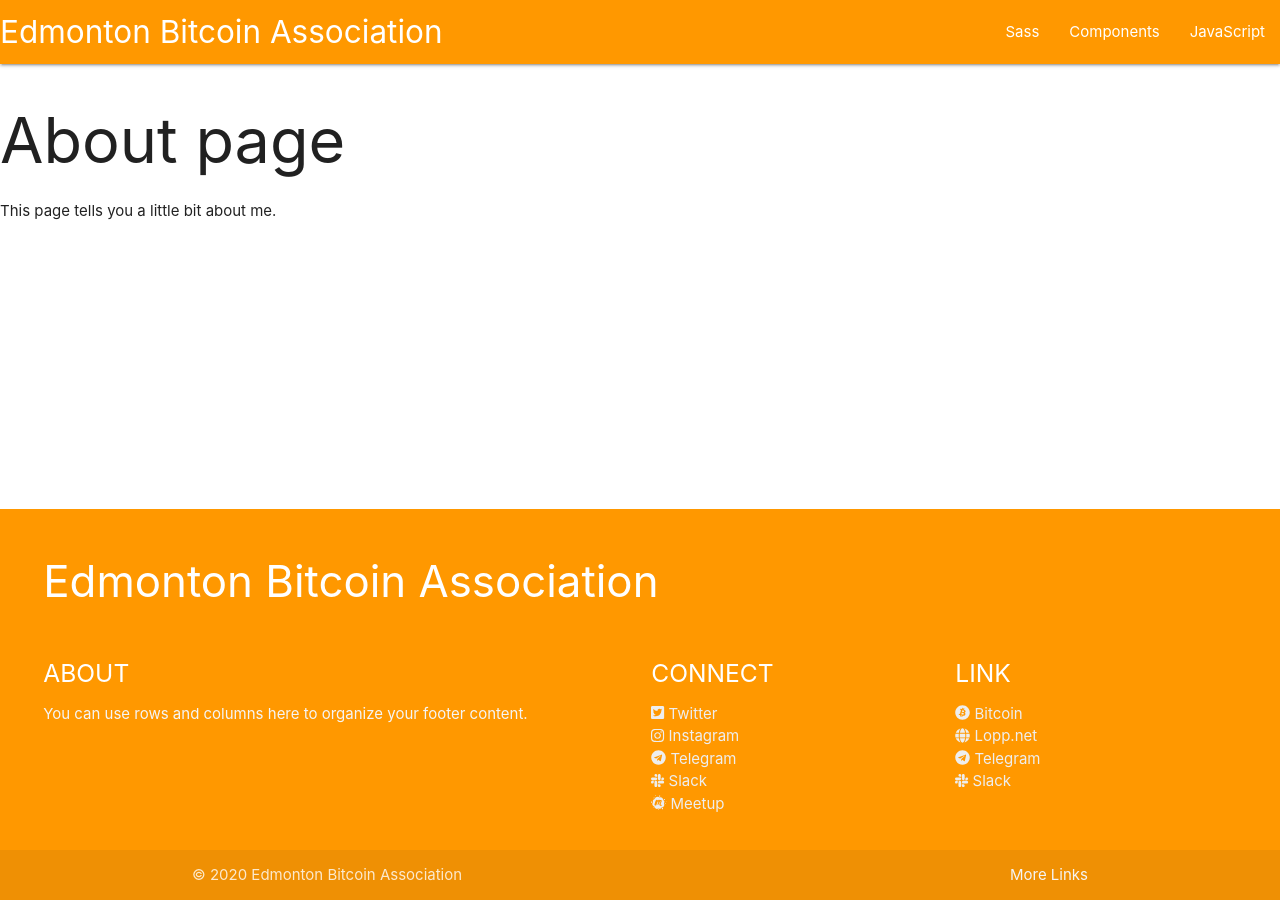
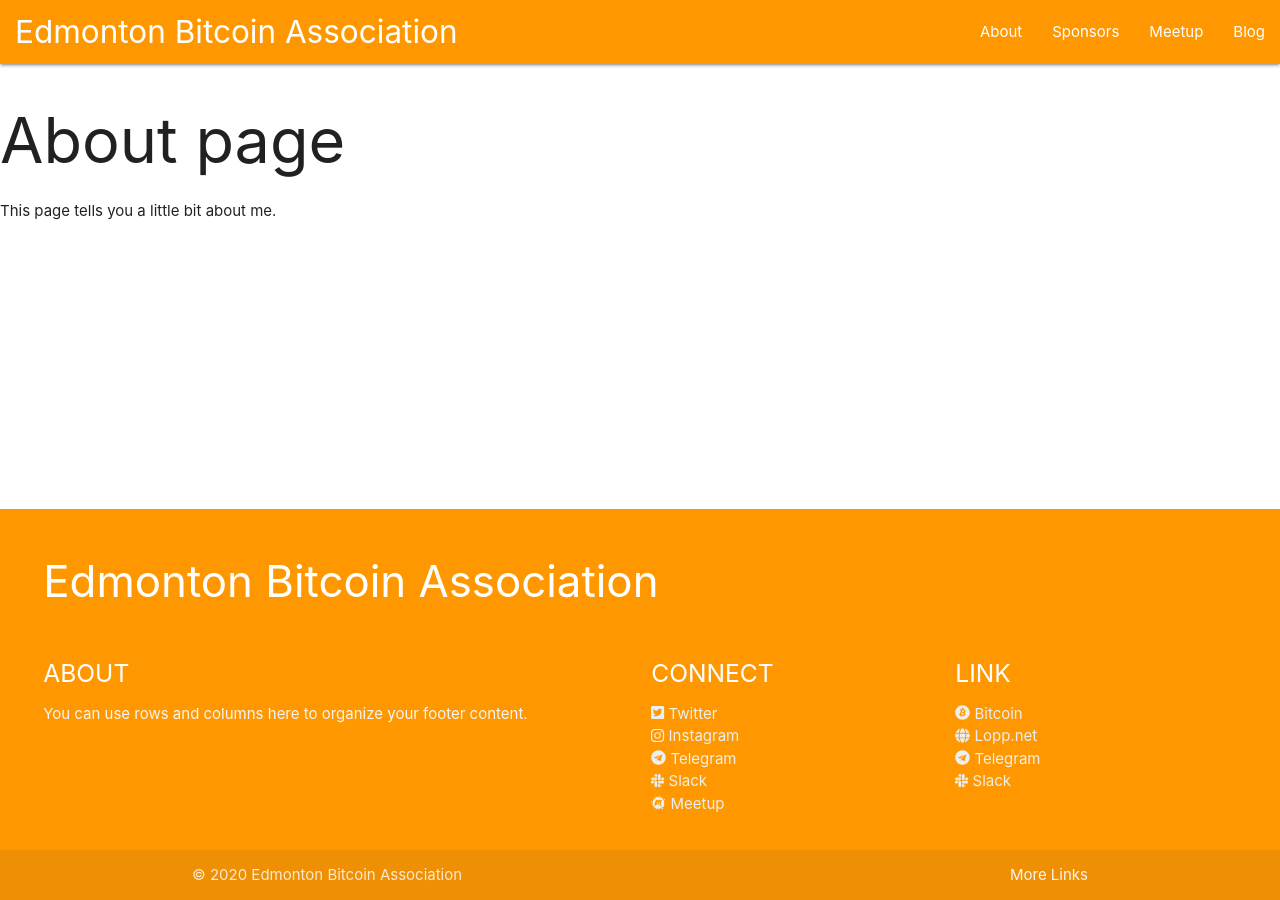
Before and after one commit to edmontonbitcoinassociation/website, a Jekyll site: the page built from about.md, in a window 1280 px wide. Built offline with Jekyll 4.4.1, drawn with Linux system fonts in a browser that asks for light colours; grey boxes are pictures that could not be loaded.

Commit message:
A little more work adding a hero panel to the front page

```diff
--- a/_includes/header.html
+++ b/_includes/header.html
@@ -1,12 +1,13 @@
 <header>
     <nav>
         <div class="nav-wrapper orange">
-            <a href="#"><img class="left brand-logo" src="{{site.logo_square}}" alt="{{site.title}}"></a>
-            <a href="#" class="brand-logo orange hide-on-med-and-down">{{site.title}}</a>
+            <a href="/"><img class="left brand-logo" src="{{site.logo_square}}" alt="{{site.title}}"></a>
+            <a href="/" class="brand-logo orange hide-on-med-and-down">{{site.title}}</a>
             <ul id="nav-mobile" class="right hide-on-med-and-down">
-                <li><a href="sass.html">Sass</a></li>
-                <li><a href="badges.html">Components</a></li>
-                <li><a href="collapsible.html">JavaScript</a></li>
+                <li><a href="#about">About</a></li>
+                <li><a href="#sponsors">Sponsors</a></li>
+                <li><a href="#meetup">Meetup</a></li>
+                <li><a href="/blog">Blog</a></li>
             </ul>
         </div>
     </nav>
--- a/_posts/2020-02-08-welcome-to-jekyll.markdown
+++ b/_posts/2020-02-08-welcome-to-jekyll.markdown
@@ -1,5 +1,5 @@
 ---
-layout: post
+layout: page
 title:  "Welcome to Jekyll!"
 date:   2020-02-08 11:11:58 -0700
 categories: jekyll update
--- a/css/style.css
+++ b/css/style.css
@@ -1,13 +1,17 @@
+:root {
+    --bitcoin-orange: rgb(255,153,0);
+    --eba-blue: #0d1744;
+}
+
 body {
-  display: flex;
-  min-height: 100vh;
-  flex-direction: column;
+    display: flex;
+    min-height: 100vh;
+    flex-direction: column;
 }
 
 main {
-  flex: 1 0 auto;
+    flex: 1 0 auto;
 }
-
 
 /*  materialize override + extras */
 .container-95 {
@@ -18,4 +22,30 @@ main {
 
 .brand-logo {
     height: 100%;
+    padding: 0 1rem !important;
 }
+
+.hero {
+    position: relative;
+    height: 89vh;
+    overflow: hidden;
+}
+
+.company-title {
+    font-size: 3rem;
+    font-weight: bold;
+    color: var(--bitcoin-orange);
+}
+
+.page-center {
+    z-index: 999;
+    position: absolute;
+    bottom: 55%;
+    left: 46%;
+    transform: translateX(-45%) translateY(45%);
+    font-size: .85em;
+    display: block;
+    width: 70%;
+    border: 1px black solid;
+    text-align: center;
+}
```
Also changed, not shown: _includes/hero.html (added, +12 -0 lines), _layouts/home.html (added, +13 -0 lines), blog.md (added, +8 -0 lines).
